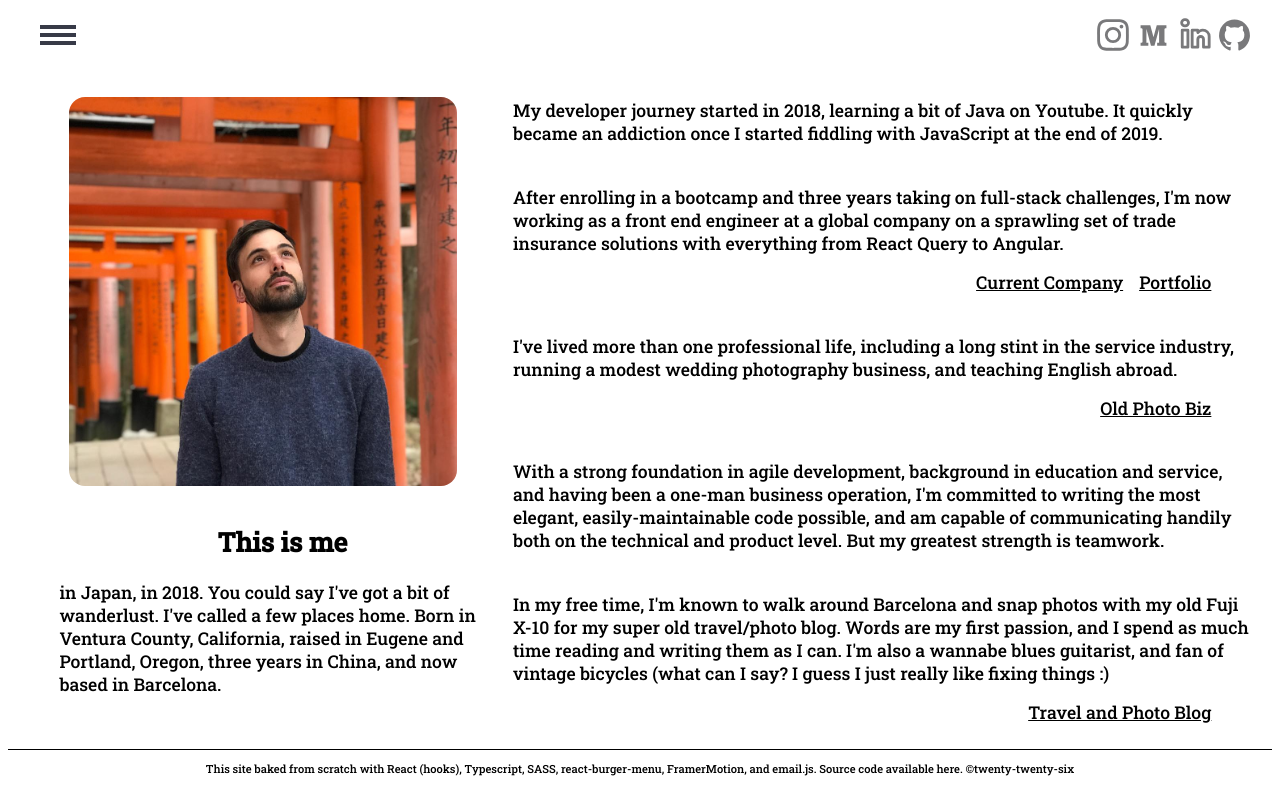
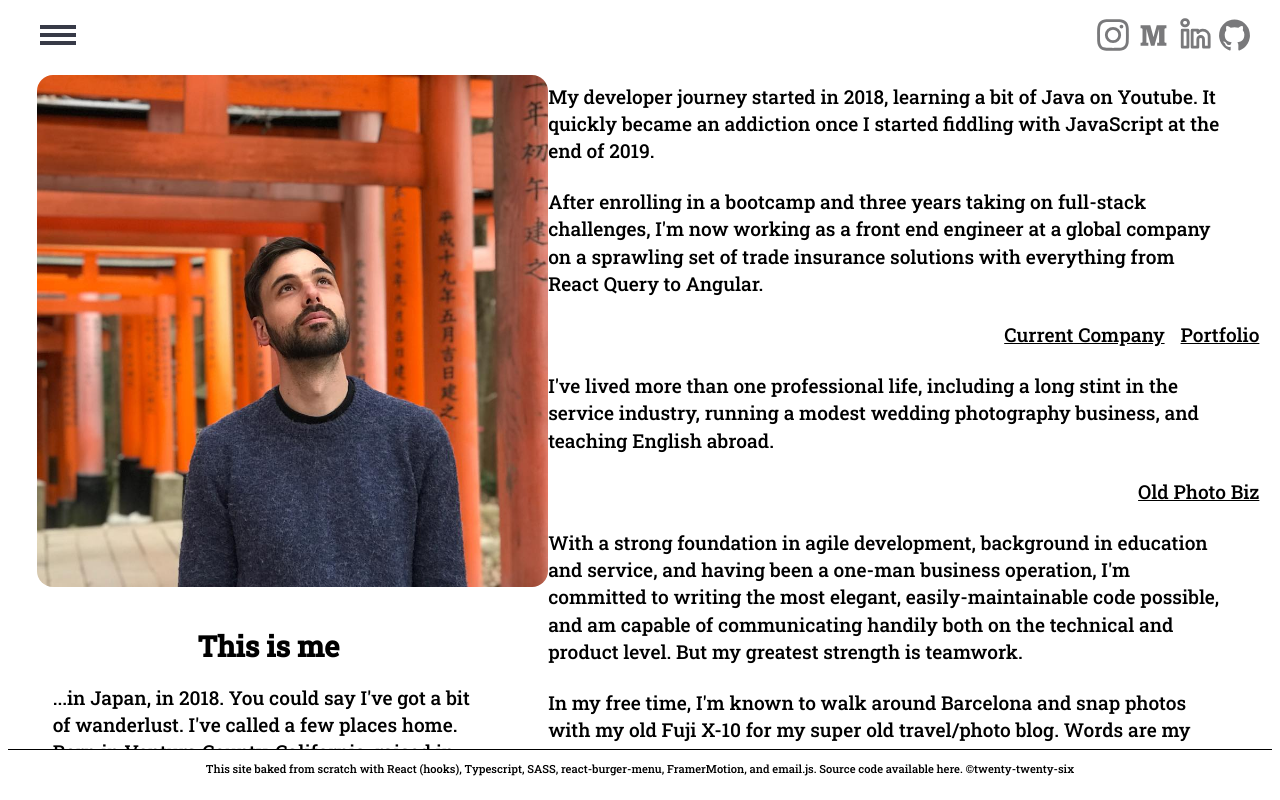
Before and after one commit to ajustinpatterson/Portfolio_Site_2021, a React (Vite) app: page /about in a window 1280 px wide. Built offline with nearby package versions, Linux system fonts and the light colour scheme.

Commit message:
style(about): refactor flexbox

```diff
--- a/src/containers/About/About.scss
+++ b/src/containers/About/About.scss
@@ -4,44 +4,43 @@
     height: 80vh;
     display: flex;
     margin: 4% 1%;
-    font-size: 1.1em;
+    line-height: 1.7rem;
+    font-size: 1.2rem;
     text-align: left;
+    flex-flow: column wrap;
+    align-content: space-evenly;
     .pic-and-hello {
+      max-width: 40%;
+      max-height: 100%;
+      .intro-title {
+        text-align: center;
+      }
       .intro-body-text {
-        margin: 7% auto;
-        margin-left: 8%;
+        margin: 1rem 2rem;
       }
       .about-image {
-        margin: 8% 10% 0;
-        max-width: 80%;
+        max-height: 80%;
+        margin: 1rem;
         border-radius: 16px;
       }
     }
     .about-description {
-      a {
-        color: black;
-        text-decoration: none;
-      }
-      a:visited {
-        color: black;
-      }
-      a:hover {
-        opacity: 0.5;
-      }
+      max-width: 60%;
+      max-height: 100%;
       #text {
-        margin: 5.4% 1% 0;
-      }
+        margin: 1.5rem 2rem;
       }
       .link-container {
         display: flex;
-      margin: 1rem 3rem 0 0;
         justify-content: flex-end;
         .link {
+          color: black;
           text-decoration-line: underline;
           margin-left: 1rem;
         }
         .link:hover {
           opacity: 0.5;
+        }
       }
     }
   }
@@ -66,6 +65,18 @@
       #text {
         margin: 5.4% 1rem;
       }
+      .link-container {
+        display: flex;
+        justify-content: center;
+        .link {
+          color: black;
+          text-decoration-line: underline;
+          margin-left: 1rem;
+        }
+        .link:hover {
+          opacity: 0.5;
         }
       }
     }
+  }
+}
--- a/src/containers/About/About.tsx
+++ b/src/containers/About/About.tsx
@@ -100,9 +100,7 @@ const About = () => {
         <div className="pic-and-hello">
           <img className="about-image" src={hero.image} alt="placeholder"></img>
           <div className="intro-body-text">
-            <h2 className="intro-title" style={{ textAlign: 'center' }}>
-              {hero.title}
-            </h2>
+            <h2 className="intro-title">{hero.title}</h2>
             <p id="text">{hero.blurb}</p>
           </div>
         </div>
--- a/src/master.json
+++ b/src/master.json
@@ -53,7 +53,7 @@
   "about": {
     "title": "This is me",
     "blurbs": [
-      "in Japan, in 2018. You could say I've got a bit of wanderlust. I've called a few places home. Born in Ventura County, California, raised in Eugene and Portland, Oregon, three years in China, and now based in Barcelona.",
+      "...in Japan, in 2018. You could say I've got a bit of wanderlust. I've called a few places home. Born in Ventura County, California, raised in Eugene and Portland, Oregon, three years in China, and now based in Barcelona.",
       "My developer journey started in 2018, learning a bit of Java on Youtube. It quickly became an addiction once I started fiddling with JavaScript at the end of 2019.",
       "After enrolling in a bootcamp and three years taking on full-stack challenges, I'm now working as a front end engineer at a global company on a sprawling set of trade insurance solutions with everything from React Query to Angular.",
       "I've lived more than one professional life, including a long stint in the service industry, running a modest wedding photography business, and teaching English abroad.",
```
Lines whose indentation alone changed are shown as unchanged.
